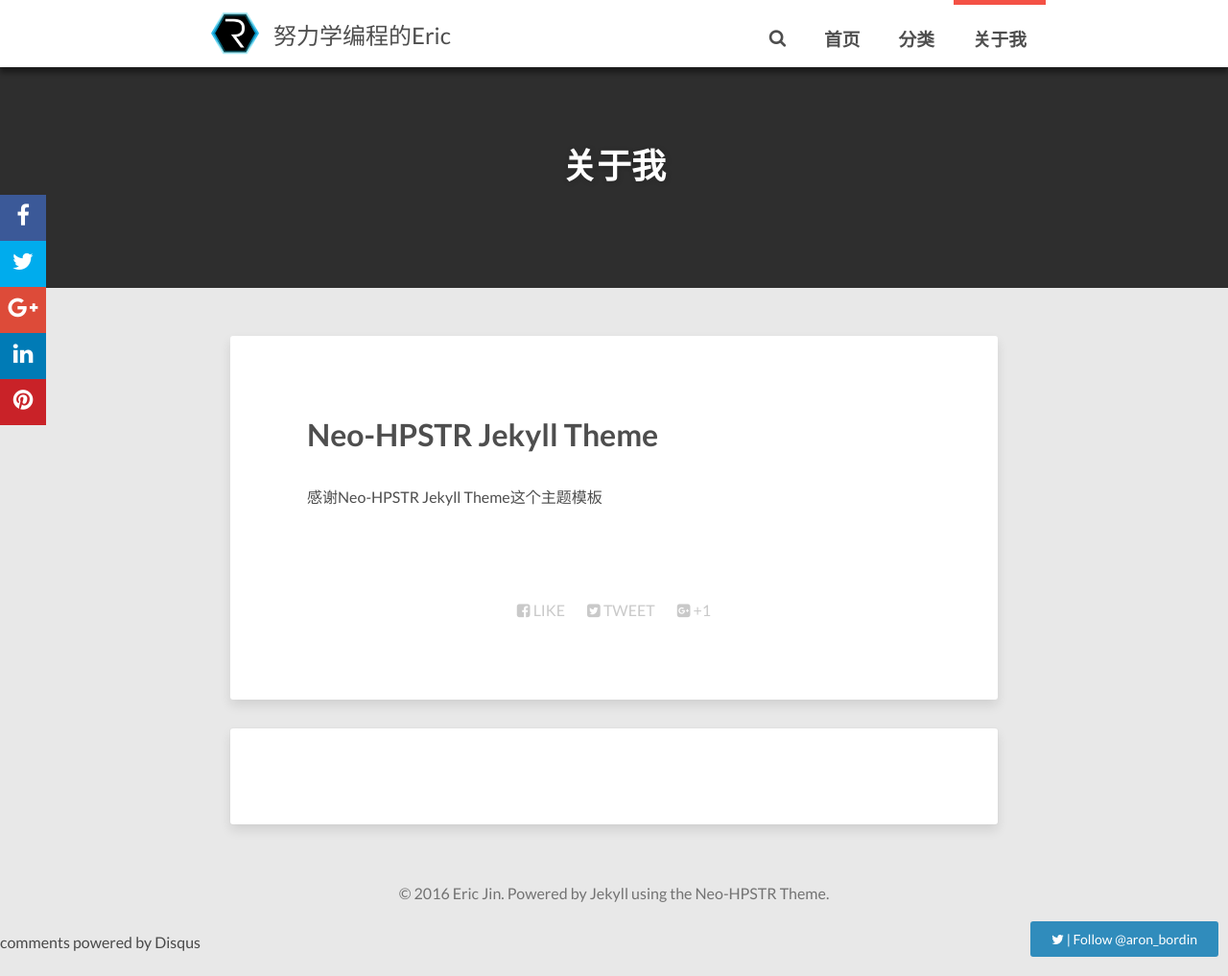
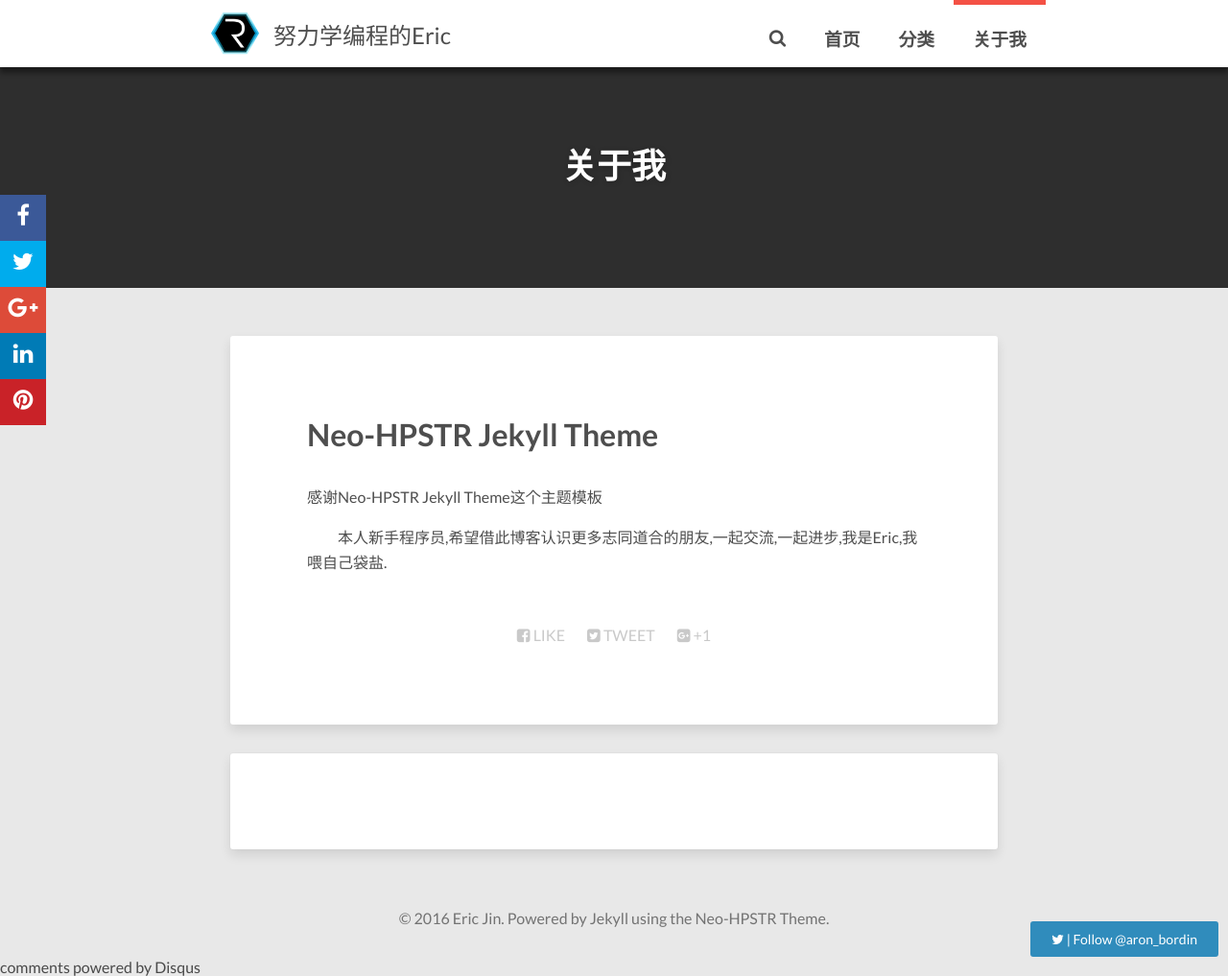
Before and after one commit to 352512482/Eric, a Jekyll site: the page built from about/index.md, in a window 1280 px wide and 1017 px high. Shown: the whole window at 96% size. Built offline with Jekyll 4.4.1, drawn with Linux system fonts in a browser that asks for light colours; nearby versions of some CDN libraries; comment, search, counter and statistics services are not loaded.

Commit message:
修改about

```diff
--- a/about/index.md
+++ b/about/index.md
@@ -8,5 +8,5 @@
 
 感谢Neo-HPSTR Jekyll Theme这个主题模板
 <p>
-
+　　本人新手程序员,希望借此博客认识更多志同道合的朋友,一起交流,一起进步,我是Eric,我喂自己袋盐.
 </p>
```
